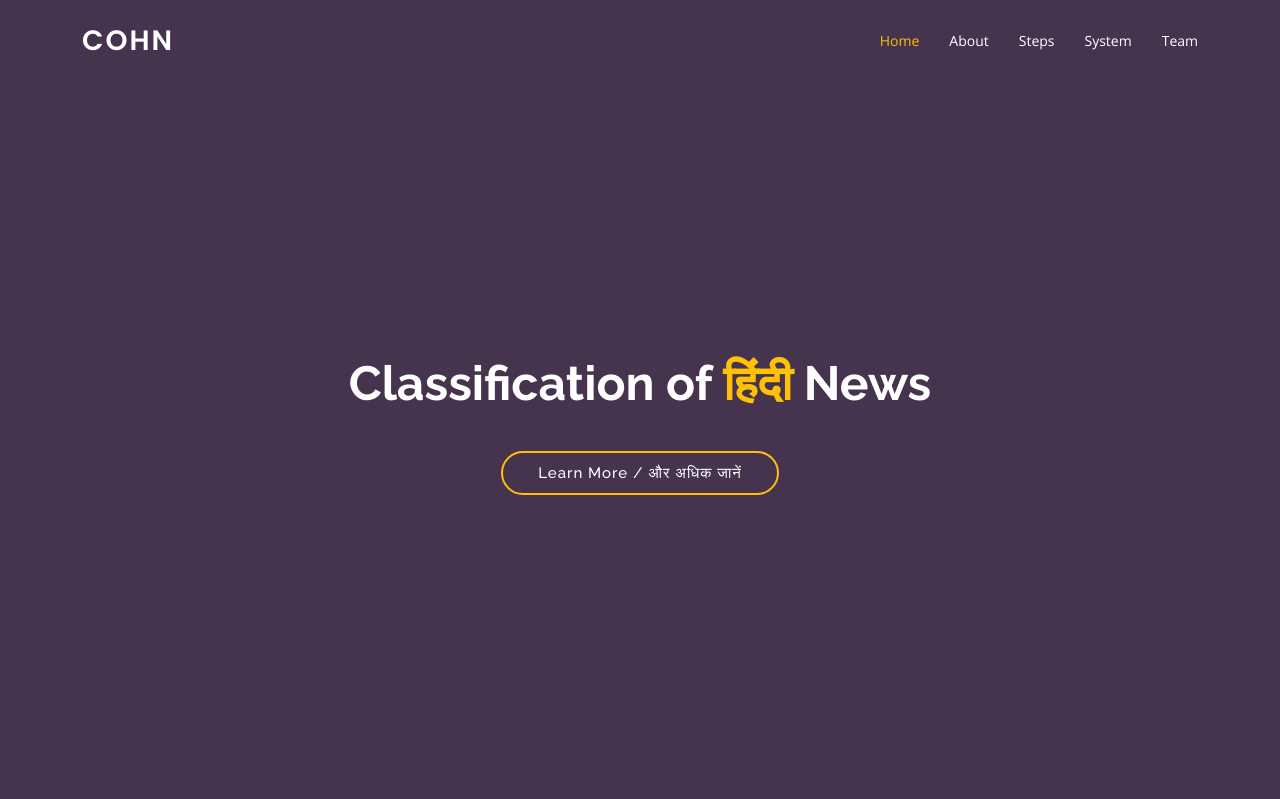
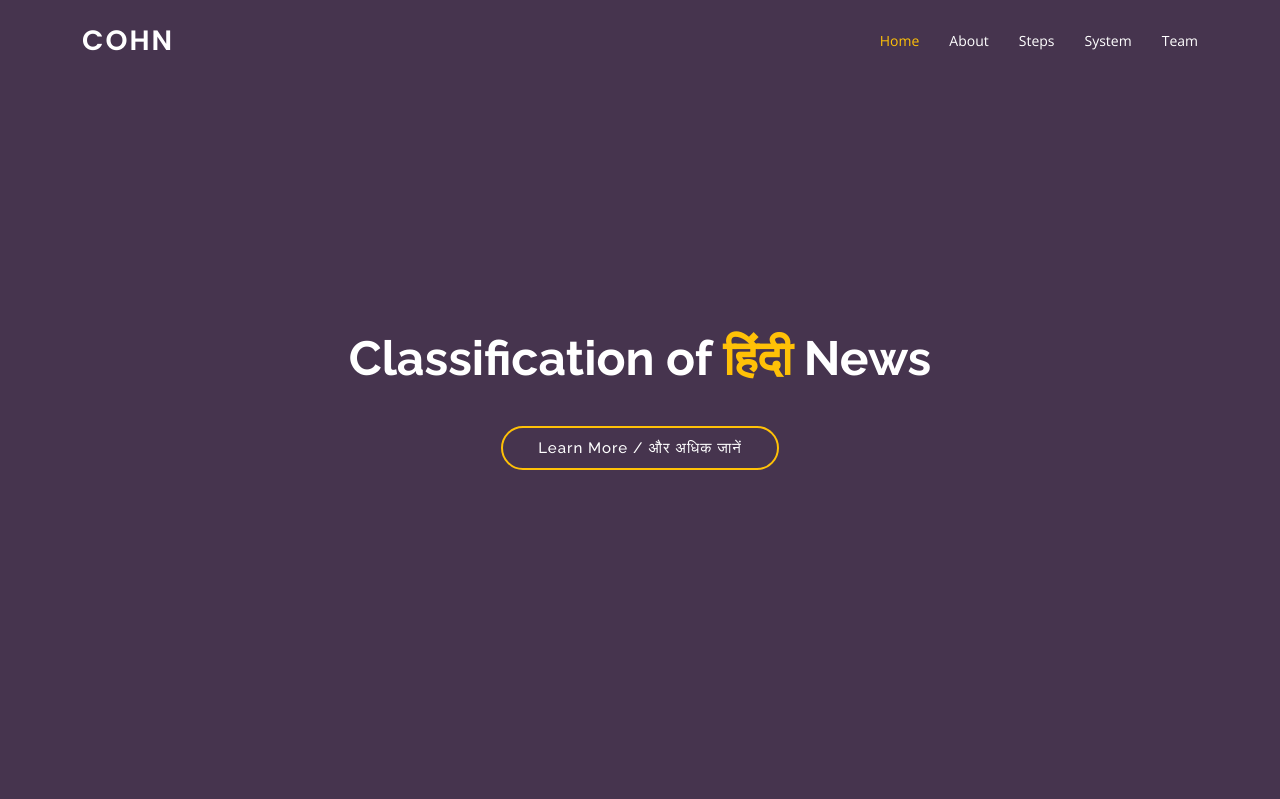
Before and after one commit to danlobo1999/classification-of-hindi-news, a Flask app: template flask-app/templates/index.html in a window 1280 px wide. Shown: the top 799 px of the page. Run offline with Flask 2, Linux system fonts and the light colour scheme; the template is opened without the code that fills it, so the values that code supplies are empty; some libraries are stand-ins or nearby versions.

Commit message:
modified : hero header styling

```diff
--- a/flask-app/static/css/style.css
+++ b/flask-app/static/css/style.css
@@ -313,7 +313,7 @@ h1, h2, h3, h4, h5, h6 {
 
 #hero .container {
   text-align: center;
-  padding-top: 50px;
+  /* padding-top: 50px; */
 }
 
 @media (max-width: 992px) {
```
